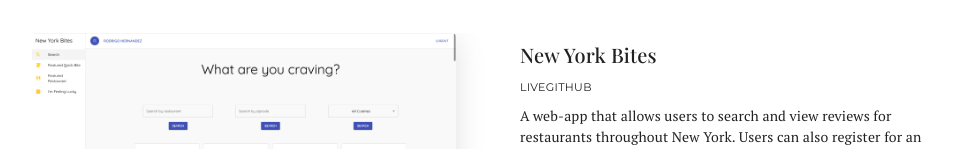
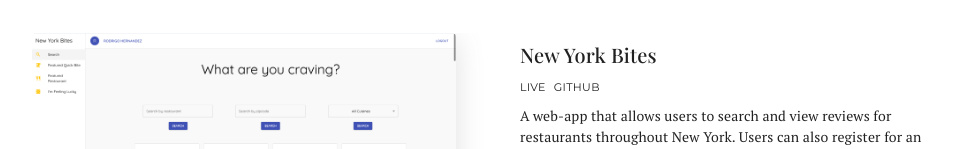
Before and after one commit to amalfkhan/amalfkhan.github.io, a React (Create React App) app: page / in a window 1280 px wide. Shown: the part 485-634 px from the top of the page, without its empty margins (152-1127 px from the left). Built offline with nearby package versions, Linux system fonts and the light colour scheme.

Commit message:
fixed project button padding

```diff
--- a/src/components/Projects.js
+++ b/src/components/Projects.js
@@ -23,7 +23,7 @@ const useStyles = makeStyles((theme) => ({
   },
   textButton: {
     ...theme.typography.textButton,
-    padding: theme.spacing(1, 0),
+    padding: theme.spacing(1, 1, 1, 0),
     minHeight: 0,
     minWidth: 0,
   },
```
